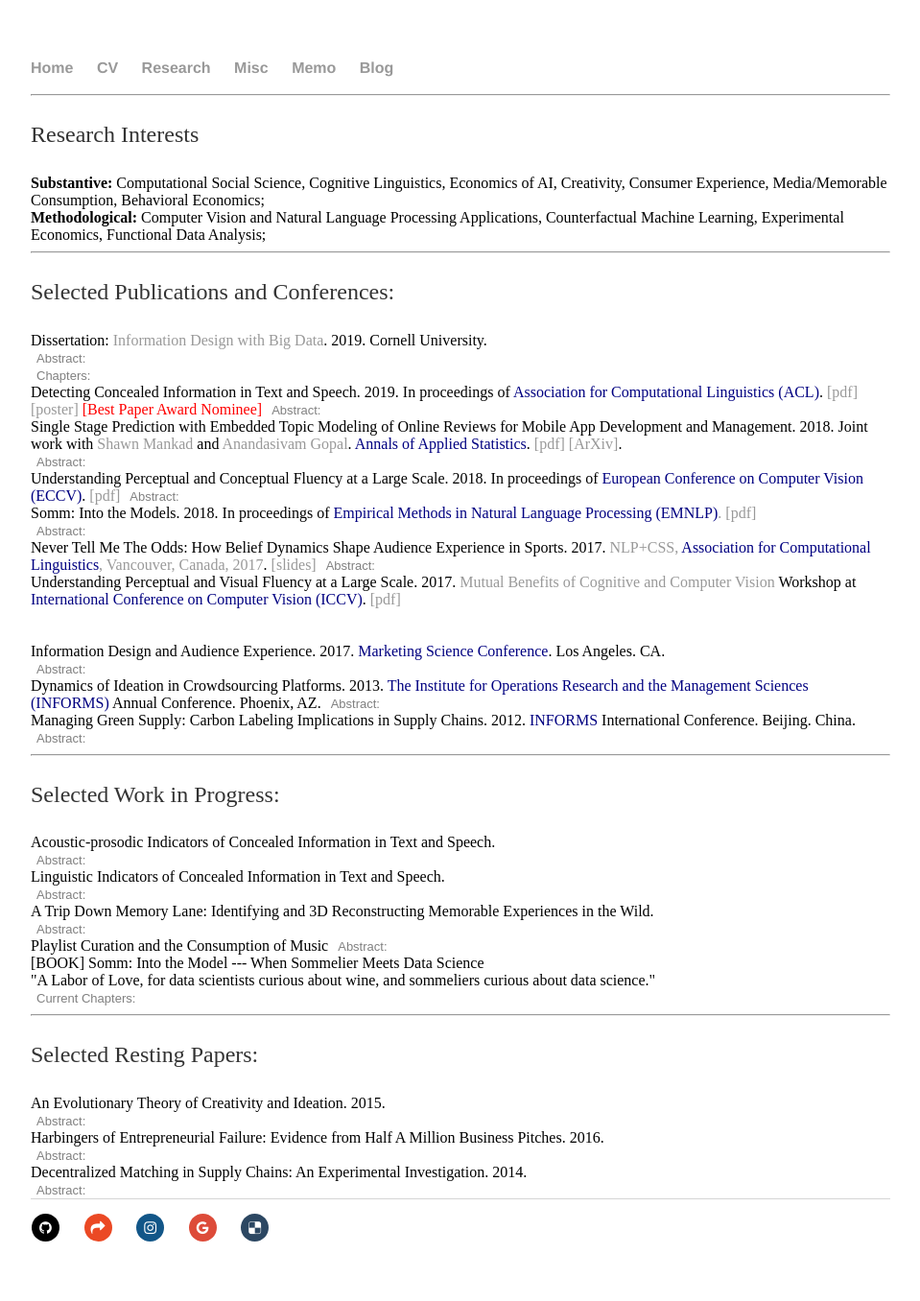
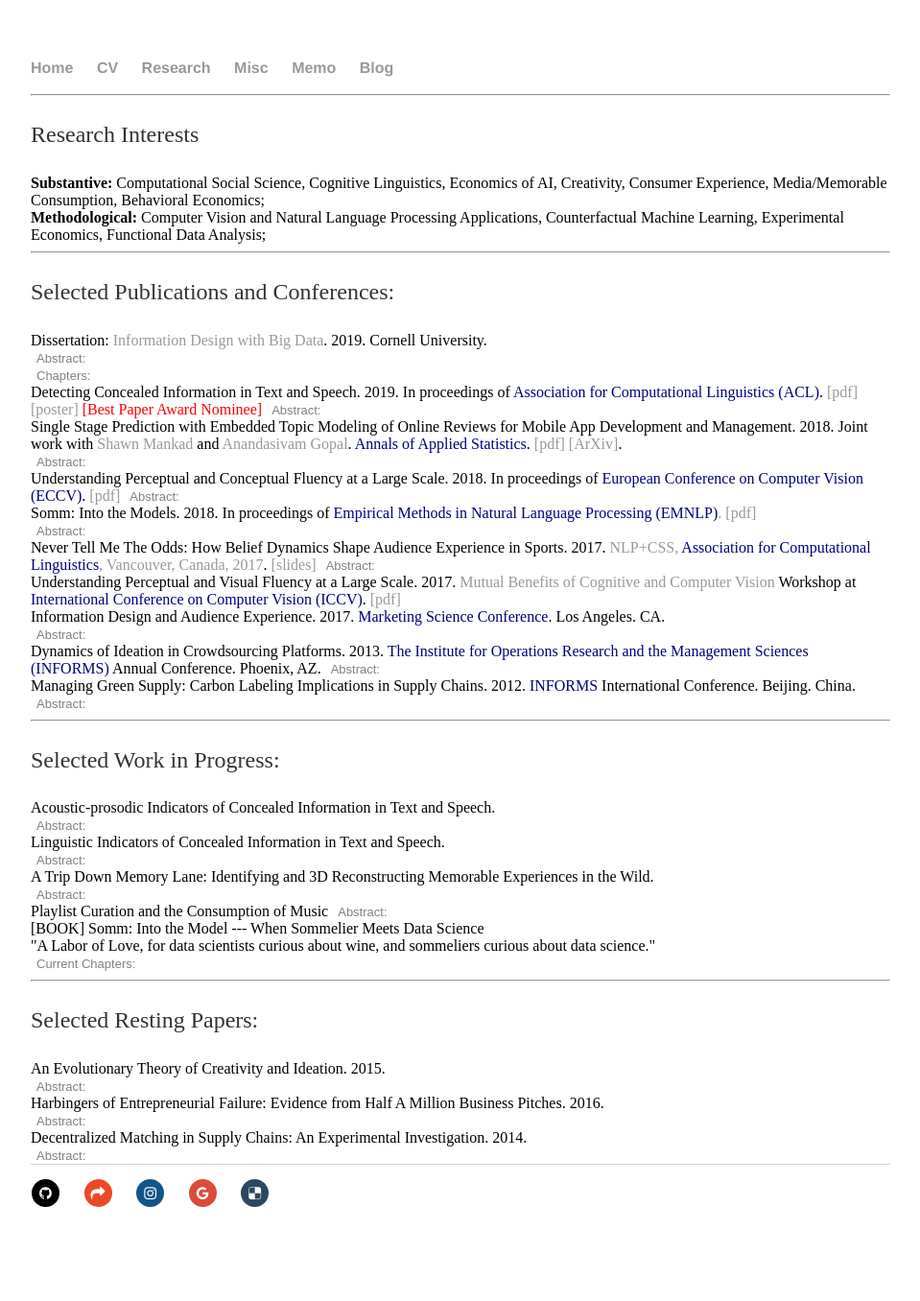
Before and after one commit to shenglih/shenglih.github.io, a Jekyll site: the page built from research/index.html, in a window 1280 px wide. Shown: the whole page at 96% size, without its empty margins (160-1119 px from the left). Built offline with Jekyll 4.4.1, drawn with Linux system fonts in a browser that asks for light colours; comment, search, counter and statistics services are not loaded; after the commit the page ends 1320 px from its top, so only the background shows below that.

Commit message:
q
q


q
q:q
:q
:q

```diff
--- a/research/index.html
+++ b/research/index.html
@@ -184,9 +184,9 @@
 		experienced surprise than suspense at the ending, moderated by prior expectations in the setting of sporting events.</div>
 
 	<br>
-	Understanding Perceptual and Visual Fluency at a Large Scale. 2017. <a href="https://sites.google.com/site/mbcc2017w/home">Mutual Benefits of Cognitive and Computer Vision</a> Workshop at <a href="http://iccv2017.thecvf.com/"><font color="navy">International Conference on Computer Vision (ICCV)</font></a>. <a href="">[pdf]</a><br>
-
-<br>
+	Understanding Perceptual and Visual Fluency at a Large Scale. 2017. <a href="https://sites.google.com/site/mbcc2017w/home">Mutual Benefits of Cognitive and Computer Vision</a> Workshop at <a href="http://iccv2017.thecvf.com/"><font color="navy">International Conference on Computer Vision (ICCV)</font></a>. <a href="">[pdf]</a>
+<div class="content">
+</div>
 <br>
 	Information Design and Audience Experience. 2017. <font color="navy">Marketing Science Conference</font>. Los Angeles. CA.
 	<button class="collapsible"> Abstract: </button>
```
Also changed, not shown: 1 other file.
